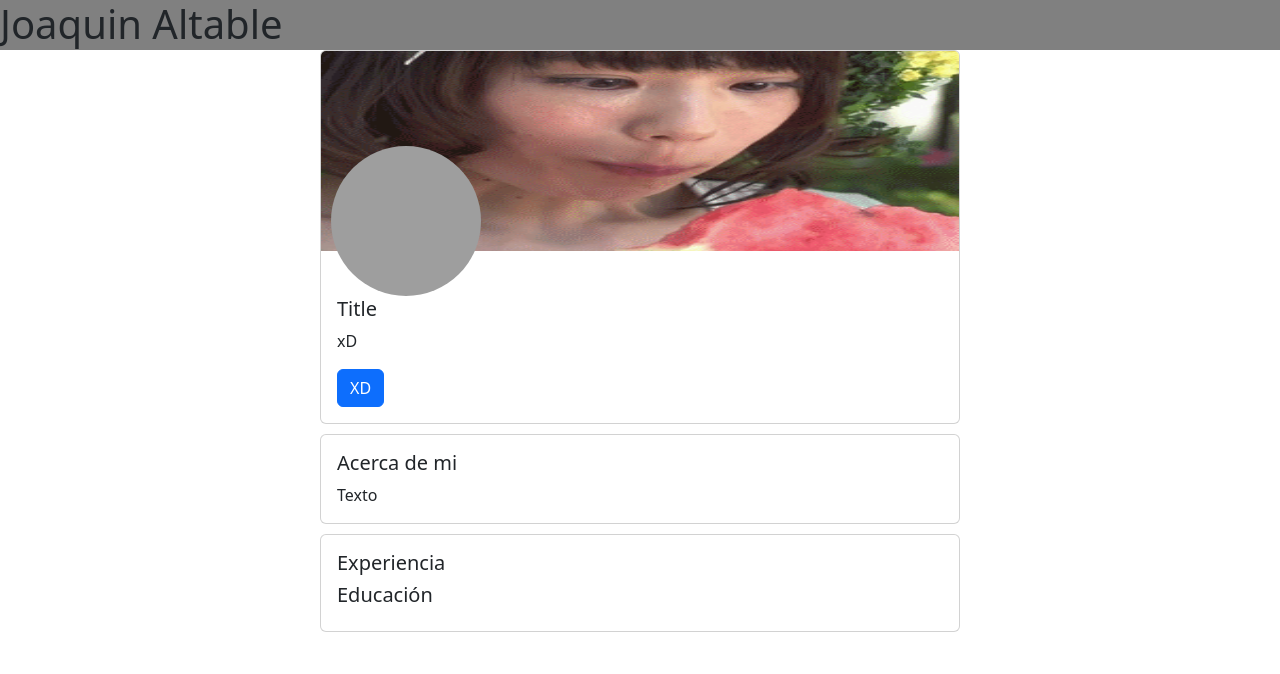
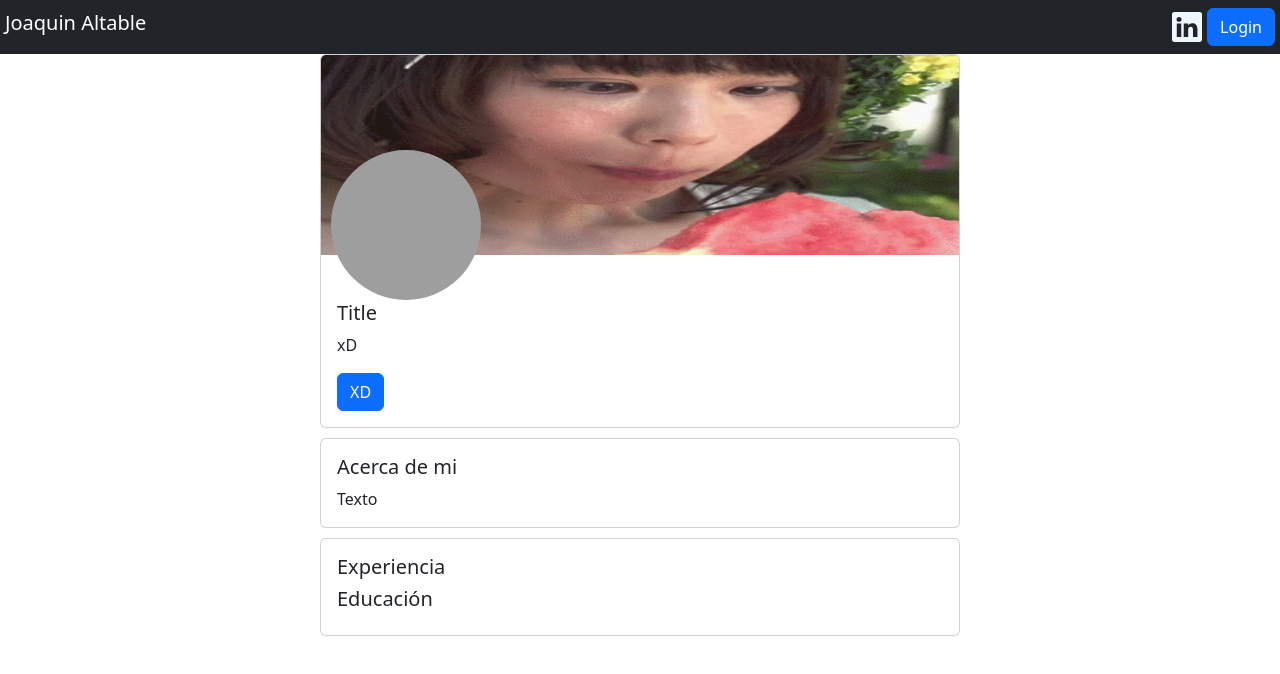
Before and after one commit to Joable/host-portfolio, a React (Create React App) app: page / in a window 1280 px wide. Shown: the top 674 px of the page. Built offline with nearby package versions, Linux system fonts and the light colour scheme; grey boxes are pictures that could not be loaded.

Commit message:
Remade the 'Navbar' component with  react-bootstrap

```diff
--- a/package.json
+++ b/package.json
@@ -10,6 +10,7 @@
     "react": "^18.2.0",
     "react-bootstrap": "^2.5.0-beta.1",
     "react-dom": "^18.2.0",
+    "react-icons": "^4.6.0",
     "react-router-dom": "^6.4.3",
     "react-scripts": "5.0.1",
     "web-vitals": "^2.1.4"
--- a/src/Components/NavBar/NavBar.css
+++ b/src/Components/NavBar/NavBar.css
@@ -1,6 +1,28 @@
-.navbar-container{
-    background-color: gray;
+/* Styles nav-container */
+.nav-container{
     width: 100%;
-    height: 50px;
-    padding: 0px;
+    padding: 0;
+    margin: 0;
 }
+
+/* Styles nav-elements */
+.nav-elements{
+    width: 100%;
+    display: flex;
+    justify-content: space-between;
+}
+
+/* Styles nav-left */
+.nav-left{
+    margin-left: 5px;
+}
+
+/* Styles nav-right */
+.nav-right{
+    margin-right: 5px;
+}
+
+.nav-right a{
+    color: aliceblue;
+    margin-right: 5px;
+}
--- a/src/Components/NavBar/NavBar.jsx
+++ b/src/Components/NavBar/NavBar.jsx
@@ -1,10 +1,29 @@
+import {Navbar as BsNavbar, Button}  from 'react-bootstrap'
+import { BsLinkedin } from "react-icons/bs"
+
+
 import './NavBar.css'
 
 function NavBar() {
     return (
-        <div className="navbar-container">
-            <h1>Joaquin Altable</h1>
+        <div className='nav-container'>
+            <BsNavbar bg="dark" variant='dark'>
+                <div className='nav-elements'>
+                    <div className='nav-left'>
+                        <BsNavbar.Brand href='/'>Joaquin Altable</BsNavbar.Brand>
+                        <BsNavbar.Text>
+                        </BsNavbar.Text>
+                    </div>
+                    <div className="nav-right">
+                        <a href='https://www.linkedin.com/in/jealtable'>
+                            <BsLinkedin size={30}/>
+                        </a>
+                        <Button>Login</Button>
+                    </div>
+                </div>
+            </BsNavbar>
         </div>
+
      );
 }
 
```
Also changed, not shown: 1 other file (tests, documents, lock files or other folders).
